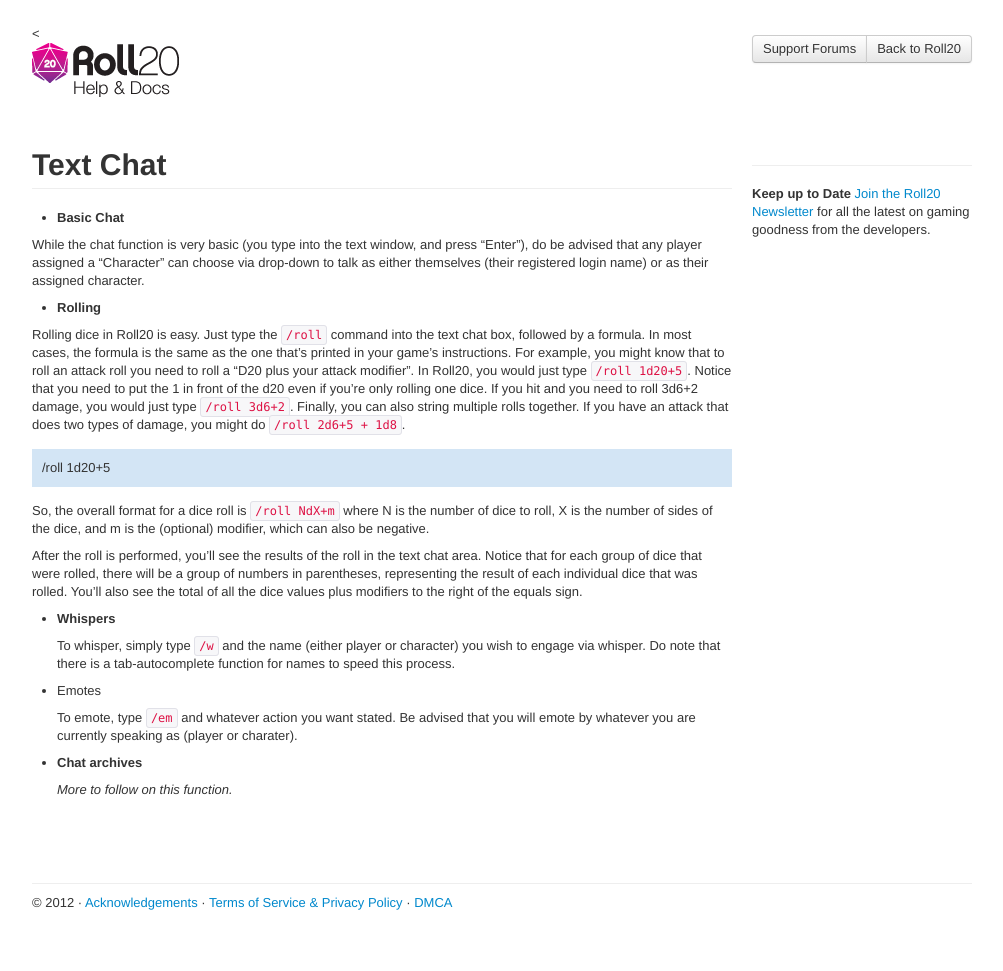
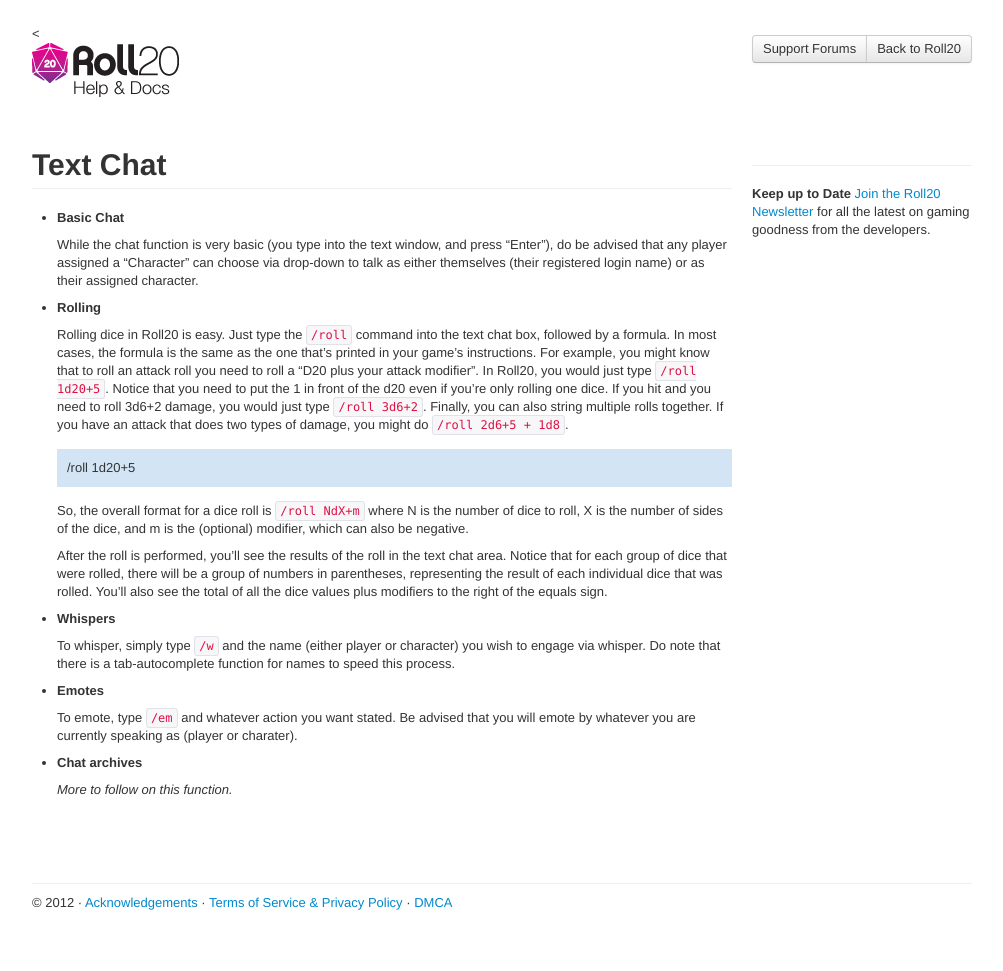
Before and after one commit to Roll20/help.roll20.net, a Jekyll site: the page built from _posts/2012-05-01-text-chat.markdown, in a window 1280 px wide. Shown: the whole page, without its empty margins (138-1141 px from the left). Built offline with Jekyll 4.4.1, drawn with Linux system fonts in a browser that asks for light colours; nearby versions of some CDN libraries; comment, search, counter and statistics services are not loaded.

```diff
--- a/_posts/2012-05-01-text-chat.markdown
+++ b/_posts/2012-05-01-text-chat.markdown
@@ -5,23 +5,23 @@ categories: drafts
 ---
 * __Basic Chat__
 
-While the chat function is very basic (you type into the text window, and press "Enter"), do be advised that any player assigned a "Character" can choose via drop-down to talk as either themselves (their registered login name) or as their assigned character.
+  While the chat function is very basic (you type into the text window, and press "Enter"), do be advised that any player assigned a "Character" can choose via drop-down to talk as either themselves (their registered login name) or as their assigned character.
 
 * __Rolling__
 
-Rolling dice in Roll20 is easy. Just type the <code>/roll</code> command into the text chat box, followed by a formula. In most cases, the formula is the same as the one that's printed in your game's instructions. For example, you might know that to roll an attack roll you need to roll a "D20 plus your attack modifier". In Roll20, you would just type <code>/roll 1d20+5</code>. Notice that you need to put the 1 in front of the d20 even if you're only rolling one dice. If you hit and you need to roll 3d6+2 damage, you would just type <code>/roll 3d6+2</code>. Finally, you can also string multiple rolls together. If you have an attack that does two types of damage, you might do <code>/roll 2d6+5 + 1d8</code>.
+  Rolling dice in Roll20 is easy. Just type the <code>/roll</code> command into the text chat box, followed by a formula. In most cases, the formula is the same as the one that's printed in your game's instructions. For example, you might know that to roll an attack roll you need to roll a "D20 plus your attack modifier". In Roll20, you would just type <code>/roll 1d20+5</code>. Notice that you need to put the 1 in front of the d20 even if you're only rolling one dice. If you hit and you need to roll 3d6+2 damage, you would just type <code>/roll 3d6+2</code>. Finally, you can also string multiple rolls together. If you have an attack that does two types of damage, you might do <code>/roll 2d6+5 + 1d8</code>.
 
-<div class='diceroller'>/roll 1d20+5</div>
+  <div class='diceroller'>/roll 1d20+5</div>
 
-So, the overall format for a dice roll is <code>/roll NdX+m</code> where N is the number of dice to roll, X is the number of sides of the dice, and m is the (optional) modifier, which can also be negative.
+  So, the overall format for a dice roll is <code>/roll NdX+m</code> where N is the number of dice to roll, X is the number of sides of the dice, and m is the (optional) modifier, which can also be negative.
 
-After the roll is performed, you'll see the results of the roll in the text chat area. Notice that for each group of dice that were rolled, there will be a group of numbers in parentheses, representing the result of each individual dice that was rolled. You'll also see the total of all the dice values plus modifiers to the right of the equals sign.
+  After the roll is performed, you'll see the results of the roll in the text chat area. Notice that for each group of dice that were rolled, there will be a group of numbers in parentheses, representing the result of each individual dice that was rolled. You'll also see the total of all the dice values plus modifiers to the right of the equals sign.
 
 * __Whispers__
 
   To whisper, simply type <code>/w</code> and the name (either player or character) you wish to engage via whisper.  Do note that there is a tab-autocomplete function for names to speed this process.
 
-* Emotes
+* __Emotes__
 
   To emote, type <code>/em</code> and whatever action you want stated.  Be advised that you will emote by whatever you are currently speaking as (player or charater).
 
```
